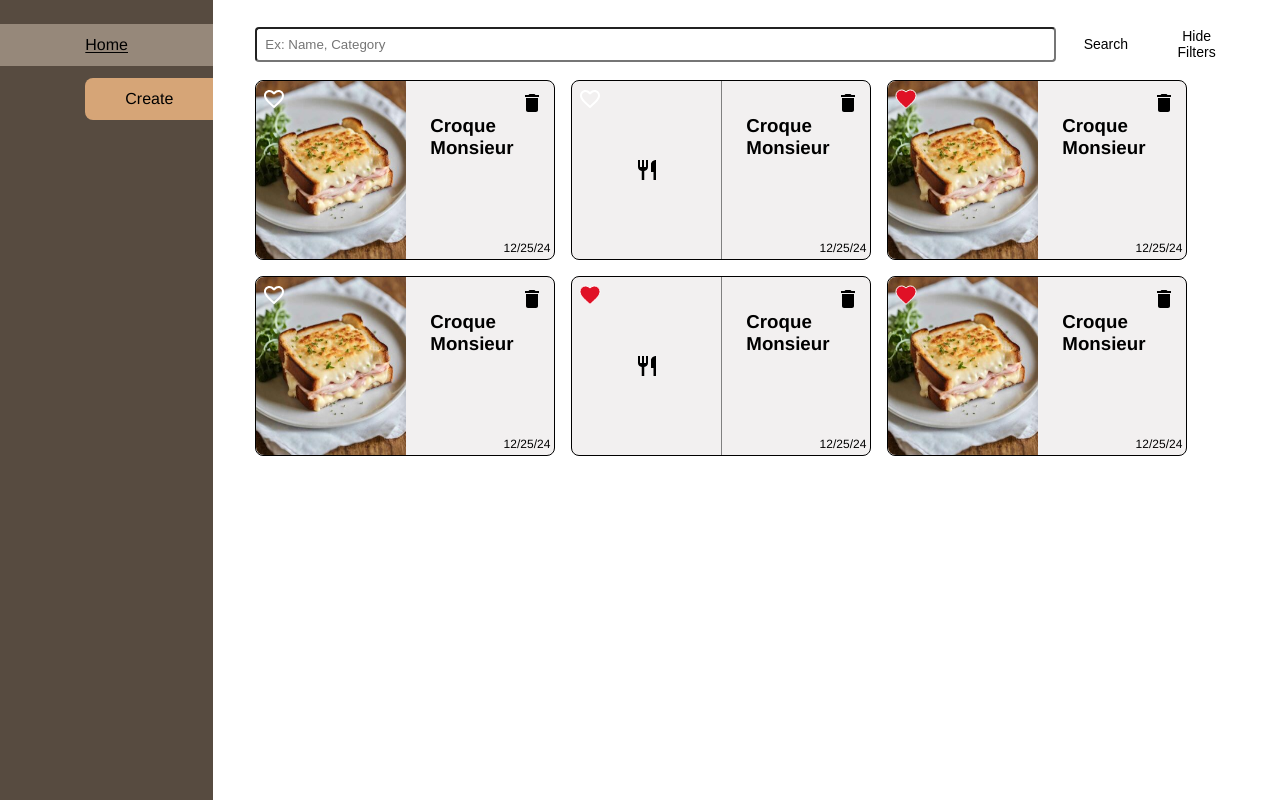
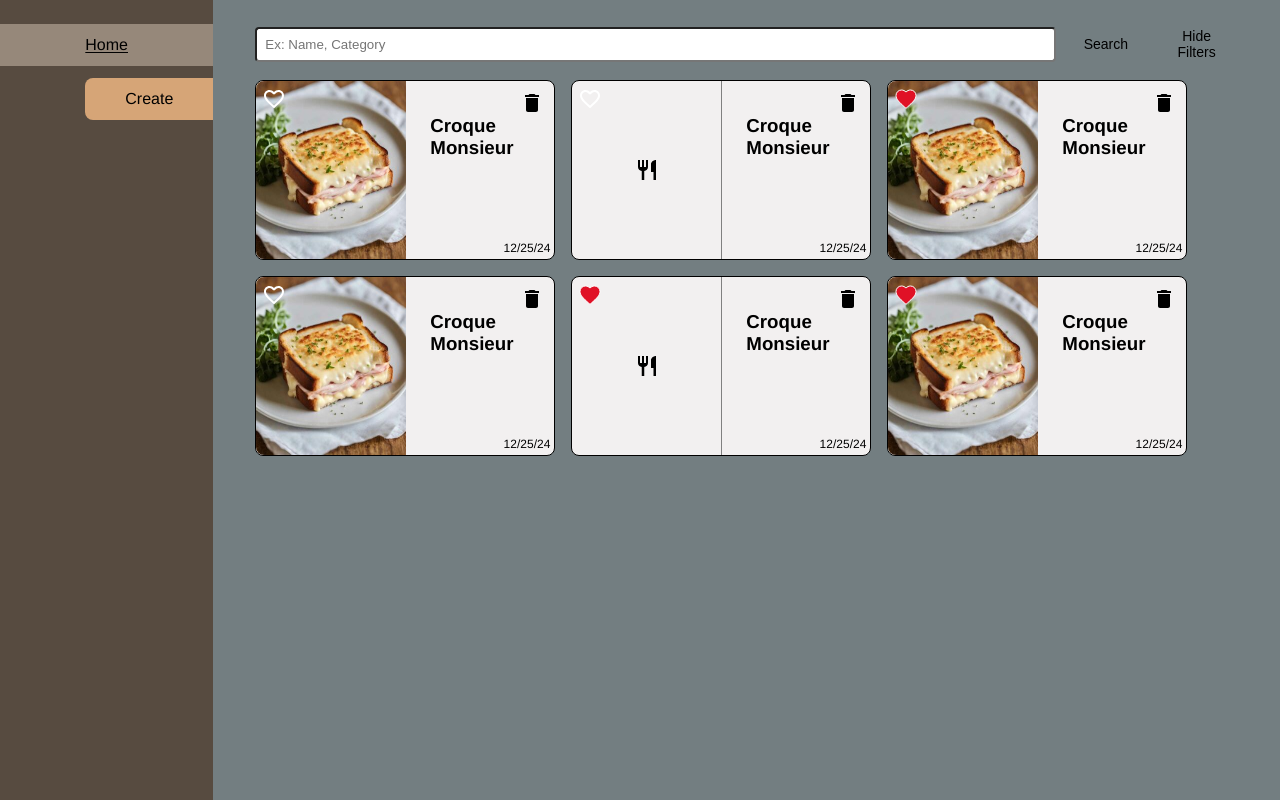
Before and after one commit to uphonia/recipe-application, a Next.js app: page / in a window 1280 px wide. Built offline with nearby package versions, Linux system fonts and the light colour scheme.

Commit message:
set background of main layout content

```diff
--- a/src/CreateRecipe/createRecipe.styles.ts
+++ b/src/CreateRecipe/createRecipe.styles.ts
@@ -1,7 +1,6 @@
 import styled from "@emotion/styled";
 
 export const Wrapper = styled.div`
-  background-color: #737e81;
   display: flex;
   flex: 1 0 auto;
   flex-direction: column;
--- a/src/common/components/Layout/layout.styles.ts
+++ b/src/common/components/Layout/layout.styles.ts
@@ -3,6 +3,7 @@ import styled from "@emotion/styled";
 import { mq } from "../../utils/mediaQueries";
 
 export const MainWrapper = styled.div`
+  background-color: #737e81;
   display: flex;
   flex-direction: column;
   height: 100%;
```
